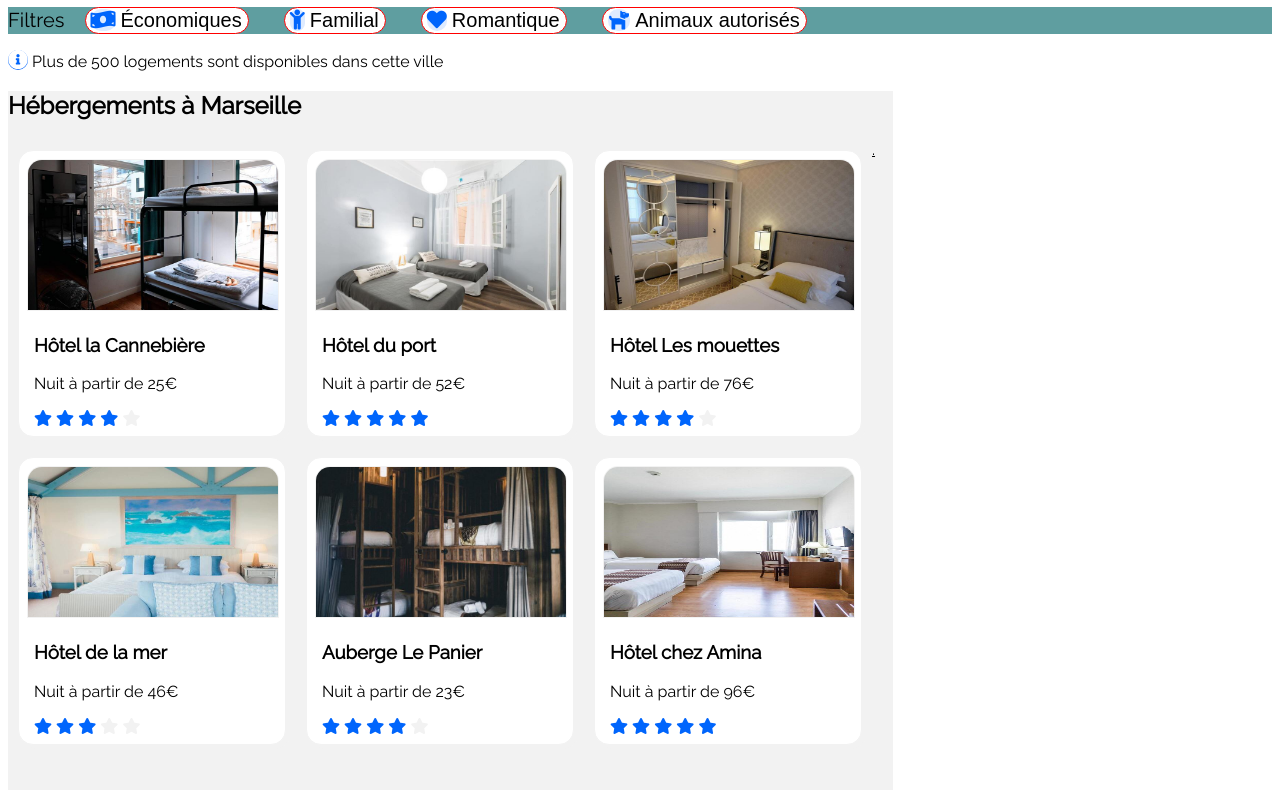
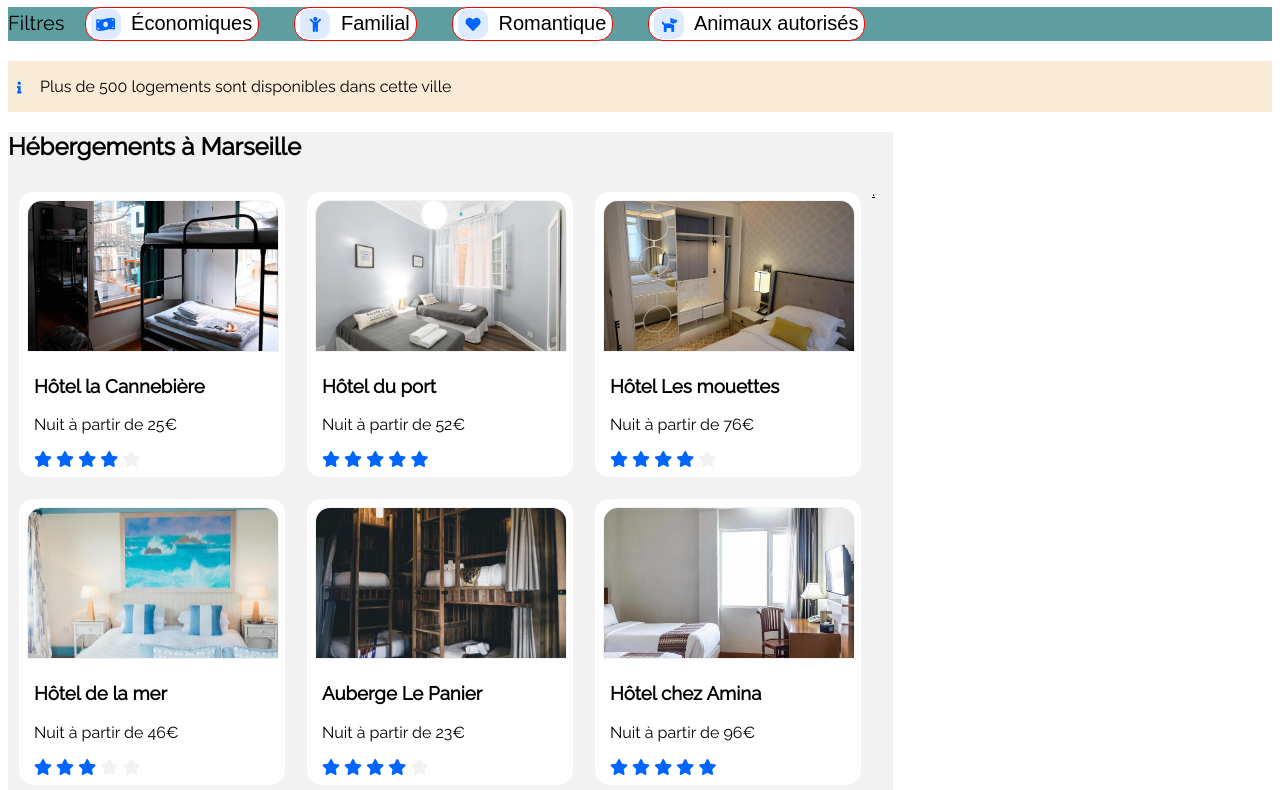
Before and after one commit to Legrand-julien/Julien-Legrand_2_13052021, a plain HTML site: page index.html in a window 1280 px wide. Shown: the part 279-1069 px from the top of the page. Drawn offline with Linux system fonts and the light colour scheme.

Commit message:
Section filtres et info en .css

```diff
--- a/index.html
+++ b/index.html
@@ -40,20 +40,38 @@
         <section id="filters">
             <div>
                 <span>Filtres</span>
-                    <button><span class="icon">
-                        <i class="fas fa-money-bill-wave"></i></span>Économiques</button>
-                    <button><span class="icon">
-                        <i class="fas fa-child"></i></span>Familial</button>
-                    <button><span class="icon">
-                         <i class="fas fa-heart"></i></span>Romantique</button>
-                    <button><span class="icon">
-                        <i class="fas fa-dog"></i></span>Animaux autorisés</button>
+                    <button>
+                        <span class="icon">
+                            <i class="fas fa-money-bill-wave"></i>
+                        </span>
+                        Économiques
+                    </button>
+                    <button>
+                        <span class="icon">
+                            <i class="fas fa-child"></i>
+                        </span>
+                        Familial
+                    </button>
+                    <button>
+                        <span class="icon">
+                            <i class="fas fa-heart"></i>
+                        </span>
+                        Romantique
+                    </button>
+                    <button>
+                        <span class="icon">
+                            <i class="fas fa-dog"></i>
+                        </span>
+                        Animaux autorisés
+                    </button>
             </div><br />
         </section>
 
         <section id="info">
-            <p><i class="fas fa-info-circle"></i>
-            Plus de 500 logements sont disponibles dans cette ville</p>
+            <div class="icon">
+                <i class="fas fa-info fa-xs"></i>
+            </div>
+                <p>Plus de 500 logements sont disponibles dans cette ville</p>
         </section>
 
         <section id="lodging">
--- a/styles.css
+++ b/styles.css
@@ -37,10 +37,16 @@ body
     bottom: 45px;
 }
 
-#headerbox nav li:hover a:hover
+#headerbox nav li:hover
 {
-    text-decoration: overline 1px solid #0065FC;
+    margin-top: 2px;
+    border-top: 2px inset #0065FC;
     color: #0065FC;
+}
+
+#headerbox nav li
+{
+    padding: 15px;
 }
 
 #title p
@@ -72,19 +78,35 @@ body
     background-color: lightskyblue;
 }
 
-.fa-info-circle
+/*INFO ICON*/
+
+#info
 {
-    font-size: 20px;
-    background-color: #0065fc;
-    color: white;
-    border-radius: 10px 10px 10px 10px;
+    background-color: antiquewhite;
+    display: flex;
+    align-items: center;
+    margin-top: 20px;
+}
+#info .icon
+{
+    width: 20px;
+    height: 20px;
+    border: 1px solid #F2F2F2;
+    border-radius: 25px;
+    margin-right: 10px;
+}
+#info .fa-info
+{
+    color: #0065FC;
+    margin-left: 8px;
+    margin-bottom: 2px;
 }
 
+/*SECTION FILTERS*/
 
 #filters
 {
     display: flex;
-
     align-items: center;
     background-color: cadetblue;
     width: 100%;
@@ -92,12 +114,17 @@ body
     margin: 0;
 
 }
-
 #filters .icon
 {
-
+    justify-content: center;
+    align-items: center;
+    display: inline-flex;
+    width: 30px;
+    height: 30px;
+    margin: 0;
+    padding: 0;
     text-align: center ;
-    font-size: 20px;
+    font-size: 15px;
     border-radius: 10px 10px 10px 10px;
     background-color: #deebff;
     color: #0065FC;
@@ -116,28 +143,24 @@ body
     border-top-left-radius: 15px;
     border-bottom-left-radius: 15px;
 }
-
 #filters .icon:hover
 {
     color: darkblue;
 }
 
 
-
-
+/*SECTION HEBERGEMENTS*/
 
 #lodging a
 {
     color: black;
 }
-
 .lodgingbloc
 {
     width: 70%;
     height: 700px;
     background-color: #F2F2F2;
 }
-
 .card
 {
     width: 250px;
@@ -149,7 +172,6 @@ body
     box-shadow: 4px 4px #F2F2F2;
     border-radius: 15px;
 }
-
 .card img
 {
     width: 250px;
@@ -158,19 +180,17 @@ body
     padding: 1px;
     border-top-left-radius: 15px;
     border-top-right-radius: 15px;
+    object-fit: cover;
 }
-
 .zonetext
 {
     margin-left: 7px;
 
 }
-
 .checked
 {
     color: #0065FC;
 }
-
 .stars
 {
     color: #F2F2F2;
@@ -178,7 +198,6 @@ body
 
 .blc_popular
 {
-
     width: 20%;
     height: 1000px;
     display: flex;
@@ -187,6 +206,9 @@ body
     flex-direction: column;
     background-color: sandybrown;
 }
+
+
+/*SECTION ACTIVITES*/
 
 #activities a, h3
 {
@@ -209,13 +231,10 @@ body
     height: 800px;
     border: 2px solid black;
 }
-
 .fullcard
 {
     margin: 10px;
-
 }
-
 .pictures
 {
     margin: 10px;
@@ -224,7 +243,6 @@ body
     margin: 0;
     border: royalblue solid 2px;
 }
-
 #act1 img
 {
     width: 300px;
@@ -233,7 +251,6 @@ body
     border-top-right-radius: 20px;
     object-fit: cover;
 }
-
 #act2 img
 {
     width: 300px;
@@ -242,7 +259,6 @@ body
     border-top-right-radius: 20px;
     object-fit: cover;
 }
-
 #act3 img
 {
     width: 300px;
@@ -251,7 +267,6 @@ body
     border-top-right-radius: 20px;
     object-fit: cover;
 }
-
 #act4 img
 {
     width: 300px;
@@ -260,7 +275,6 @@ body
     border-top-right-radius: 20px;
     object-fit: cover;
 }
-
 #act5 img
 {
     width: 300px;
@@ -269,7 +283,6 @@ body
     border-top-right-radius: 20px;
     object-fit: cover;
 }
-
 #act6 img
 {
     width: 300px;
@@ -279,6 +292,7 @@ body
     object-fit: cover;
 }
 
+/*PIED DE PAGE*/
 
 #footerbox
 {
@@ -292,15 +306,11 @@ body
     border: 1px solid black;
     background-color: #F2F2F2;
 }
-
 #footerbox section
 {
     width: 80%;
     margin-left: 10px;
-
-
 }
-
 #footerbox ul
 {
     width: 250px;
```
